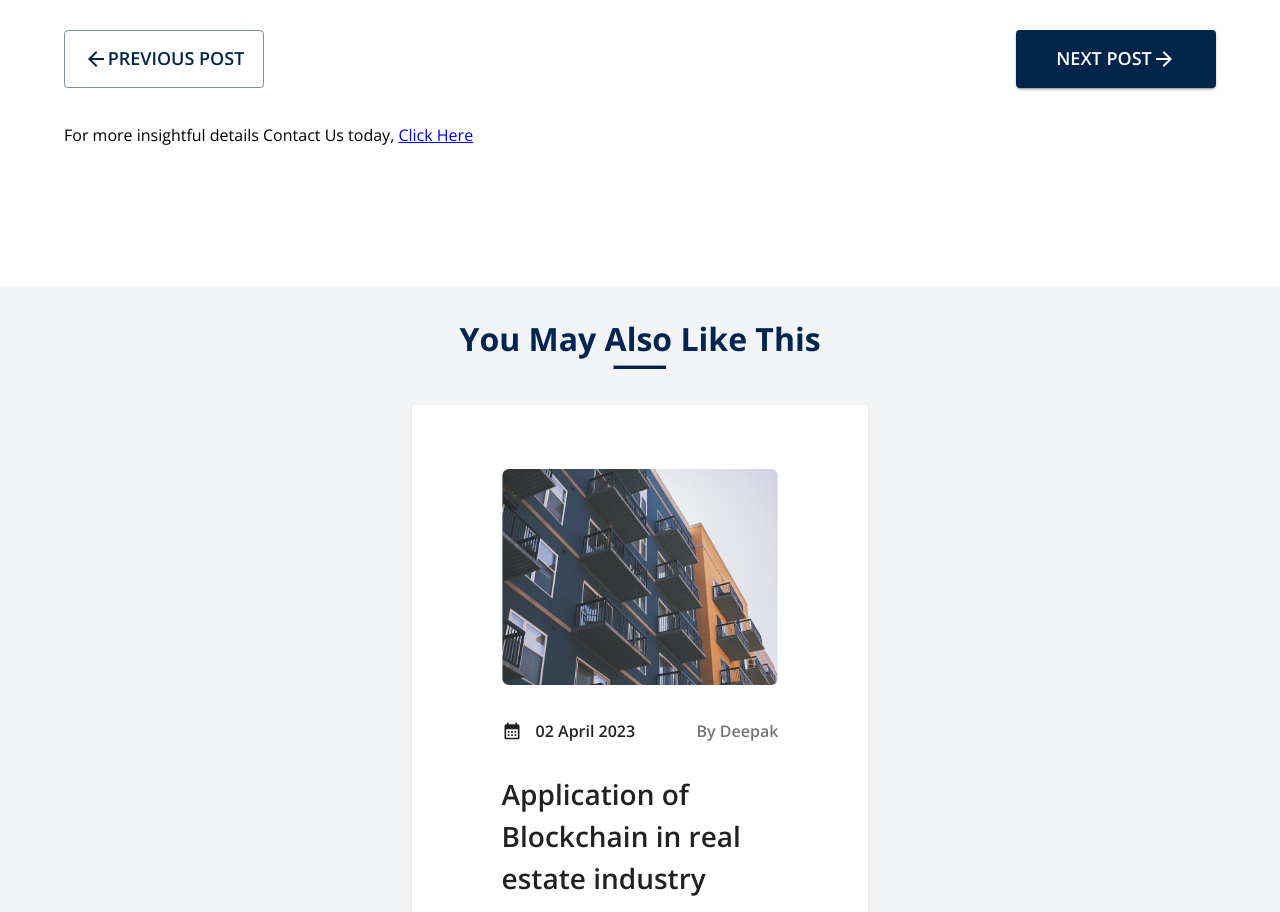
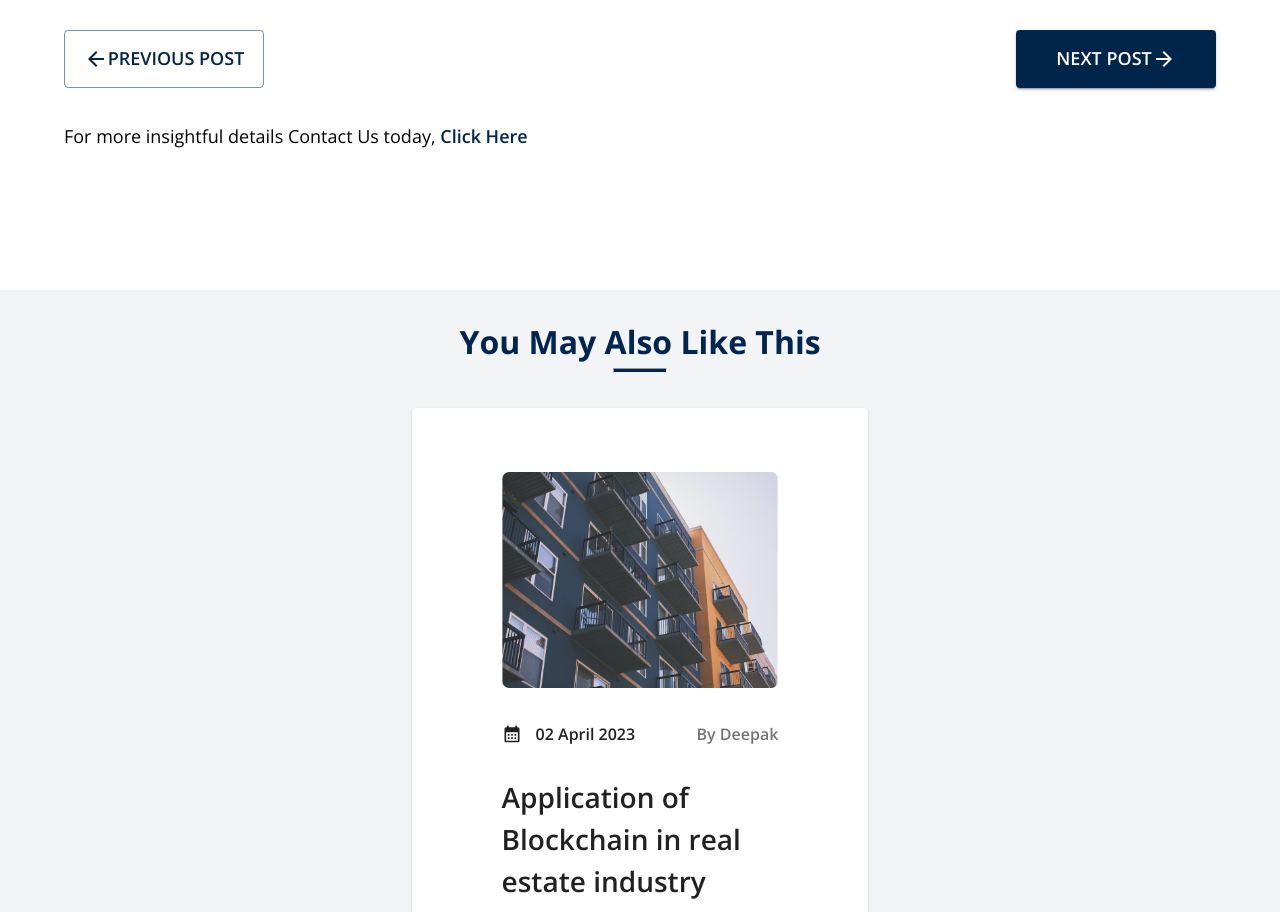
Before and after one commit to ian-duhamel-jethitech/INRE-Global, a React (Vite) app: page /blogs/1 in a window 1280 px wide. Shown: the part 1700-2612 px from the top of the page. Built offline with nearby package versions, Linux system fonts and the light colour scheme; a web font is replaced by a local one.

Commit message:
Fix: styles

```diff
--- a/src/components/styles/commonStyles.js
+++ b/src/components/styles/commonStyles.js
@@ -8,8 +8,9 @@ export const commonStyles = (theme) => ({
 		display: "flex",
 		alignItems: "center",
 		borderRadius: "50px",
+
 		[theme.breakpoints.down("md")]: {
-			height: "160px",
+			height: "50%",
 		},
 	},
 	textWrapper: {
@@ -139,6 +140,7 @@ export const commonStyles = (theme) => ({
 	},
 	sectionDescription: {
 		"&.MuiTypography-root": {
+			textAlign: "center",
 			marginTop: "20px",
 			fontSize: "16px",
 			marginBottom: "35px",
@@ -150,6 +152,13 @@ export const commonStyles = (theme) => ({
 		justifyContent: "center",
 		gap: "30px",
 		borderRadius: "2.5px",
+		[theme.breakpoints.down("lg")]: {
+			gap: "10px",
+		},
+
+		[theme.breakpoints.down("md")]: {
+			width: "90%",
+		},
 	},
 	tab: {
 		position: "relative",
@@ -194,10 +203,12 @@ export const commonStyles = (theme) => ({
 	},
 	activeTab: {
 		backgroundColor: "#CCD3DC",
-		width: "100%",
-		display: "flex",
-		justifyContent: "center",
-		maxWidth: "470px",
+		[theme.breakpoints.down("md")]: {
+			width: "100%",
+			display: "flex",
+			justifyContent: "center",
+			maxWidth: "470px",
+		},
 	},
 	hrTab: {
 		position: "absolute",
--- a/src/pages/BlogPage.jsx
+++ b/src/pages/BlogPage.jsx
@@ -63,13 +63,9 @@ export default function BlogPage() {
 							Next Post <ArrowForward />
 						</Button>
 					</Box>
-					<Typography>
+					<Typography className={classes.contactUsLink}>
 						For more insightful details Contact Us today,{" "}
-						<Typography
-							component={Link}
-							to='/contactus'
-							className={classes.contactUs}
-						>
+						<Typography component={Link} to='/contactus'>
 							Click Here
 						</Typography>
 					</Typography>
--- a/src/pages/ContactUsPage.jsx
+++ b/src/pages/ContactUsPage.jsx
@@ -4,11 +4,10 @@ import {
 	Autocomplete,
 	TextField,
 	Button,
-	Grid,
+	useTheme,
 } from "@mui/material"
 import ContactUsBanner from "../assets/banners/contacUsBanner.png"
 import { makeStyles } from "@mui/styles"
-import { useTheme } from "@mui/material"
 import { commonStyles } from "./styles/commonStyles"
 import { Countries } from "../constants/Countries"
 import { MuiTelInput } from "mui-tel-input"
--- a/src/pages/styles/commonStyles.js
+++ b/src/pages/styles/commonStyles.js
@@ -226,7 +226,8 @@ export const commonStyles = (theme) => ({
 		},
 	},
 	formPageSection: {
-		padding: "35px 86px",
+		position: "relative",
+		padding: "35px 50px",
 		width: "100%",
 		display: "flex",
 		flexDirection: "column",
@@ -234,11 +235,12 @@ export const commonStyles = (theme) => ({
 		boxShadow: " 0px 0px 10px rgba(0, 0, 0, 0.05)",
 	},
 	inputContainer: {
-		width: "100%",
+		position: "relative",
+		width: "90%",
 		display: "inline-grid",
 		gridTemplateColumns: "repeat(3, 33%)",
-		columnGap: "24px",
-		rowGap: "32px",
+		columnGap: "50px",
+		rowGap: "35px",
 		[theme.breakpoints.down("lg")]: {
 			gridTemplateColumns: "repeat(2, 50%)",
 		},
@@ -251,7 +253,7 @@ export const commonStyles = (theme) => ({
 	formButton: {
 		gridColumn: "1/3",
 		"&.MuiButton-root": {
-			width: "50%",
+			width: "47.5%",
 			height: "48px",
 			fontWeight: "600",
 			fontSize: "18px",
@@ -269,4 +271,17 @@ export const commonStyles = (theme) => ({
 			marginBottom: "30px",
 		},
 	},
+	contactUsLink: {
+		"&.MuiTypography-root": {
+			fontSize: "18px",
+			fontWeight: "400",
+			color: "#000",
+			"& .MuiTypography-root": {
+				textDecoration: "none",
+				fontSize: "18px",
+				fontWeight: "600",
+				color: "#002550",
+			},
+		},
+	},
 })
```
